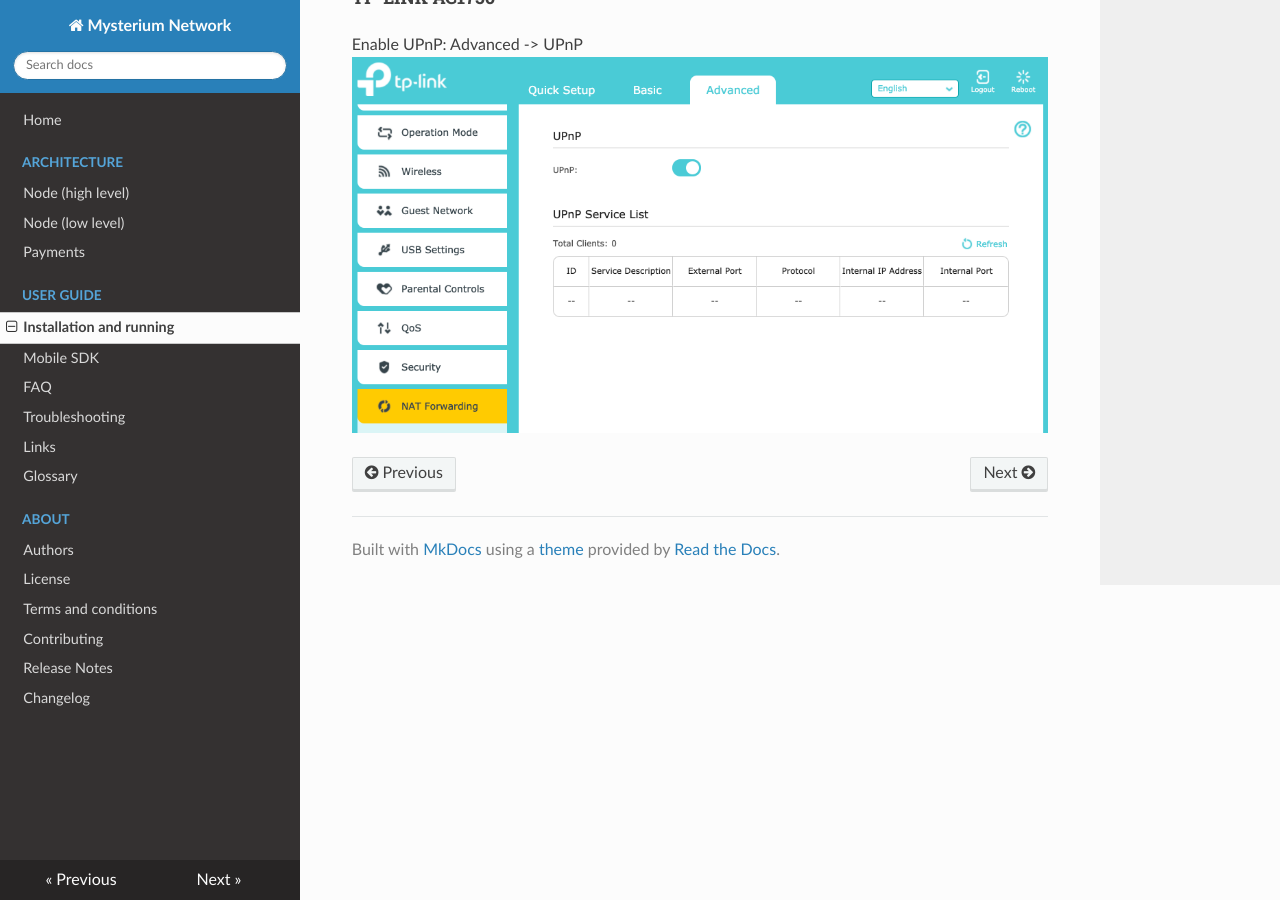
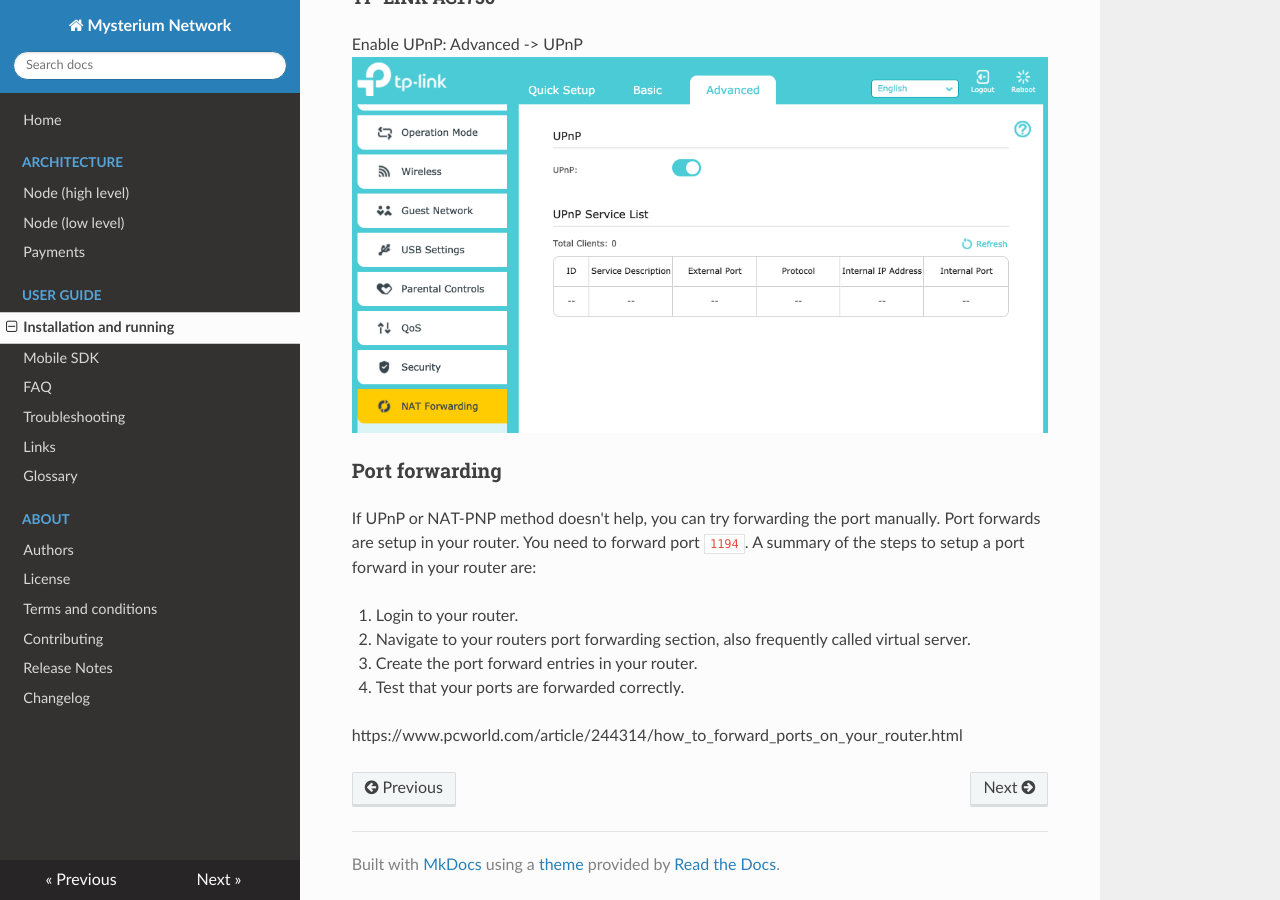
Before and after one commit to mysteriumnetwork/docs, an MkDocs documentation site: the page built from docs/user-guide/installation.md, in a window 1280 px wide and 900 px high, scrolled down 5095 px. Built offline with MkDocs 1.6.1, drawn with Linux system fonts in a browser that asks for light colours; nearby versions of some CDN libraries; old or Windows-style settings are respelled for this version of MkDocs.

Commit message:
Add instructions for port forwarding

```diff
--- a/docs/user-guide/installation.md
+++ b/docs/user-guide/installation.md
@@ -144,3 +144,17 @@ Enable UPnP: Advanced settings
 
 Enable UPnP: Advanced -> UPnP
 ![image](upnp/tplink_upnp.png)
+
+### Port forwarding
+
+If UPnP or NAT-PNP method doesn't help, you can try forwarding the port manually.
+Port forwards are setup in your router.
+You need to forward port `1194`.
+A summary of the steps to setup a port forward in your router are:
+
+1. Login to your router.
+2. Navigate to your routers port forwarding section, also frequently called virtual server.
+3. Create the port forward entries in your router.
+4. Test that your ports are forwarded correctly.
+
+https://www.pcworld.com/article/244314/how_to_forward_ports_on_your_router.html
```
